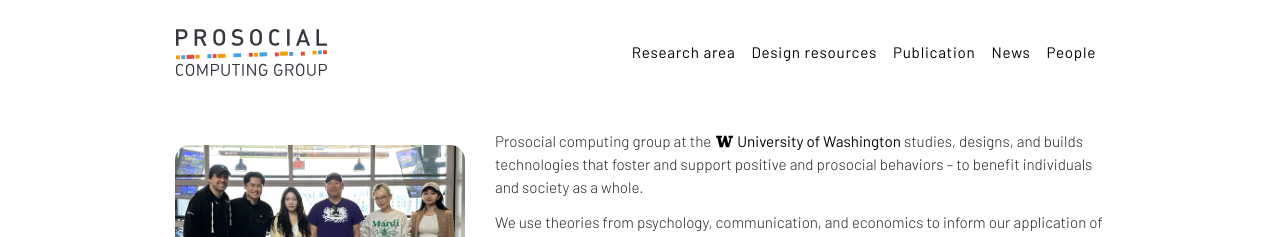
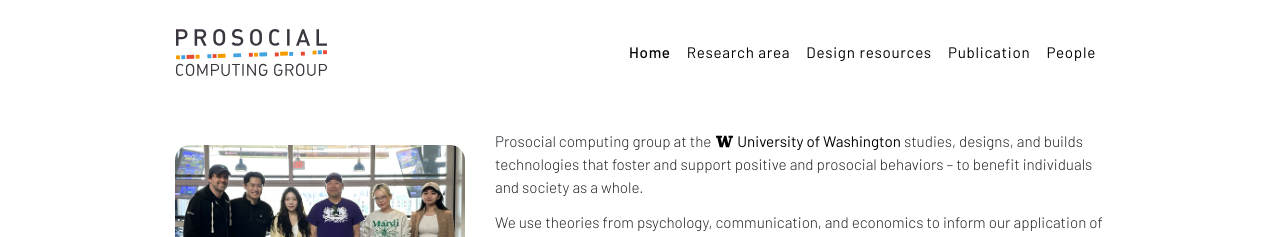
Before and after one commit to prosociallab/prosociallab.github.io, a Jekyll site: the page built from index.html, in a window 1280 px wide. Shown: the top 237 px of the page. Built offline with Jekyll 4.4.1, drawn with Linux system fonts in a browser that asks for light colours.

Commit message:
update styling

```diff
--- a/_includes/footer.html
+++ b/_includes/footer.html
@@ -1,5 +1,5 @@
 <footer>
-  <div class="row m-0">
+  <div class="footer-inner row my-0 ml-auto mr-auto">
     <div class="col-12 col-md-3 col-sm-4 mb-4 mb-sm-0">
       <img src="{{ '/assets/images/main/logo-white.svg' | relative_url }}" alt="" style="height: 50px; width: auto; margin-top: .25rem;">
     </div>
--- a/_includes/header.html
+++ b/_includes/header.html
@@ -10,6 +10,9 @@
       <div class="collapse navbar-collapse" id="navbarTogglerDemo01">
         <ul class="navbar-nav ml-auto navbar-nav-scroll" style="--bs-scroll-height: 100px;">
           <li class="nav-item">
+            <a class="nav-link {% if page.url == '/' %} active {% endif %}" aria-current="page" href="/">Home</a>
+          </li>
+          <li class="nav-item">
             <a class="nav-link {% if page.url contains 'research' %} active {% endif %}" aria-current="page" href="/research">Research area</a>
           </li>
           <li class="nav-item">
@@ -19,9 +22,6 @@
             <a class="nav-link {% if page.url contains 'publication' %} active {% endif %}" aria-current="page" href="/publication">Publication</a>
           </li>
           <li class="nav-item">
-            <a class="nav-link {% if page.url contains 'news' %} active {% endif %}" aria-current="page" href="/news">News</a>
-          </li>
-          <li class="nav-item">
             <a class="nav-link {% if page.url contains 'people' %} active {% endif %}" aria-current="page" href="/people">People</a>
           </li>
         </ul>
--- a/assets/css/style.css
+++ b/assets/css/style.css
@@ -32,13 +32,9 @@ body {
 	font-weight: 300 !important;
 	font-size: .95rem;
 }
-.page-content {
-	padding: 0 10rem !important;
-}
 footer {
     background-color: #9B2F7A;
     color: white;
-	padding: 2rem 10rem !important;
     margin-top: 2rem;
 }
 ::-moz-selection {
@@ -115,34 +111,70 @@ h4 {
 	outline: none !important;
 	padding: 0 !important
   }
-@media screen and (max-width: 575px) {
-	.padding-row {
-		padding-top: 1rem !important;
+
+
+@media screen and (min-width: 1601px) {
+	main, header {
+	  max-width: 1500px !important;
+	  margin-left: auto;
+	  margin-right: auto;
+	}
+
+	.footer-inner {
+	  max-width: 1500px !important;
+	  padding: 3rem 0 5rem 0 !important;
+	  margin-left: auto;
+	  margin-right: auto;
+	}
+  }
+
+
+  @media screen and (max-width: 1600px) {
+	main, header {
+	  padding: 0 15rem !important;
+	}
+
+	.footer-inner {
+	  padding: 3rem 15rem !important;
+	}
+  }
+
+  @media screen and (max-width: 1440px) {
+	main, header {
+	  padding: 0 10rem !important;
+	}
+
+	.footer-inner {
+	  padding: 2rem 10rem !important;
 	}
   }
 
   @media screen and (max-width: 1200px) {
-	.page-content {
-		padding: 0 5rem !important;
+	main, header {
+	  padding: 0 4rem !important;
 	}
-    footer {
-	    padding: 2rem 5rem !important;
+
+	.footer-inner {
+	  padding: 2rem 4rem !important;
 	}
   }
+
   @media screen and (max-width: 991px) {
-	.page-content {
+	main, header {
 	  padding: 0 1rem !important;
 	}
-    footer {
+
+	.footer-inner {
 	  padding: 2rem 1rem !important;
 	}
   }
 
   @media screen and (max-width: 575px) {
-	.page-content {
+	main, header {
 	  padding: 0 .3rem !important;
 	}
-    footer {
+
+	.footer-inner {
 	  padding: 2rem .3rem !important;
 	}
   }
```
Also changed, not shown: Gemfile.lock. Lines whose indentation alone changed are shown as unchanged.
